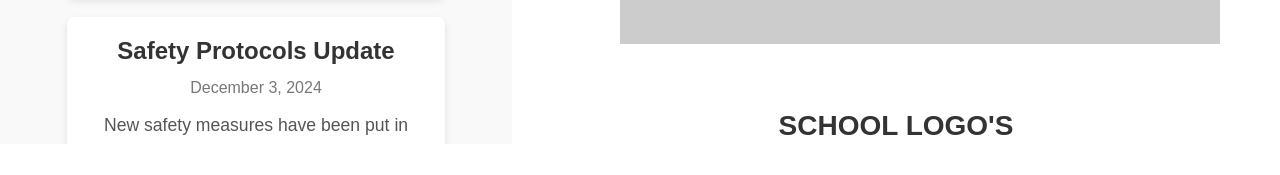
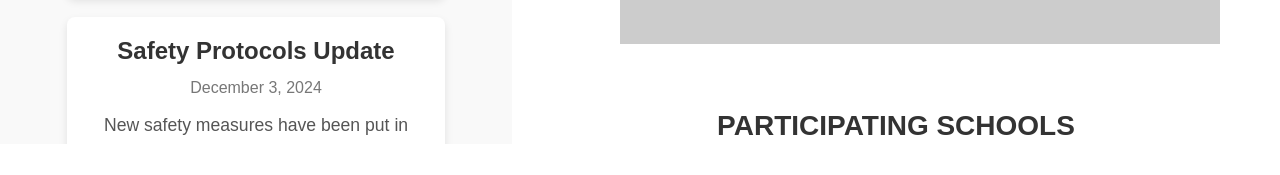
Before and after one commit to Pogzz/UCPL, a plain HTML site: page index.html in a window 1280 px wide. Shown: the part 3184-3359 px from the top of the page. Drawn offline with Linux system fonts and the light colour scheme; placeholder pictures from the web are drawn by us.

Commit message:
Update index.html

```diff
--- a/index.html
+++ b/index.html
@@ -143,7 +143,7 @@
 
 
   <div class="gallery">
-    <div class="title">SCHOOL LOGO'S</div>
+    <div class="title">PARTICIPATING SCHOOLS</div>
     <div class="gallery-item">
         <img src="UNIVERSITY LOGO/holy angel.png" alt="Holy Angel University">
     </div>
```
